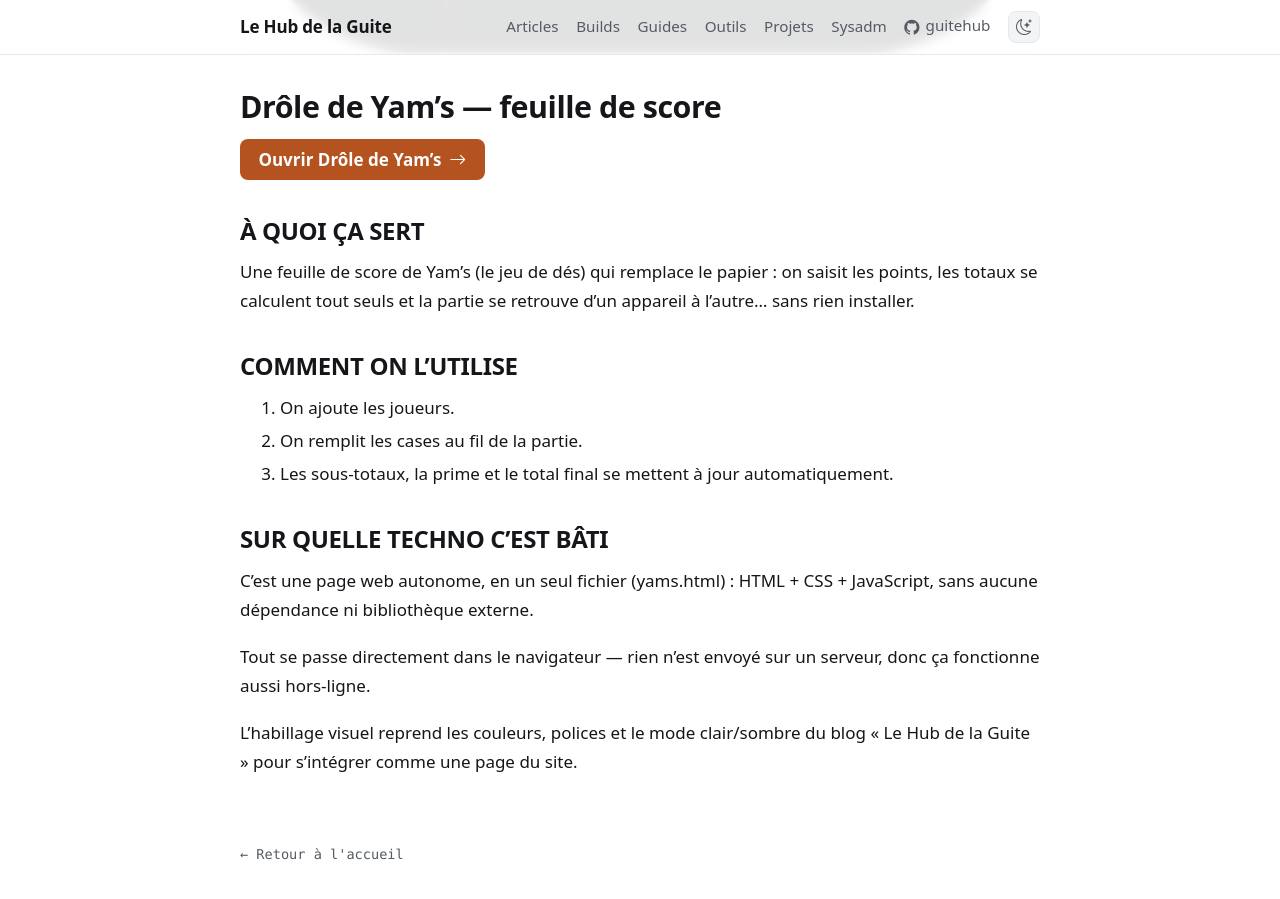
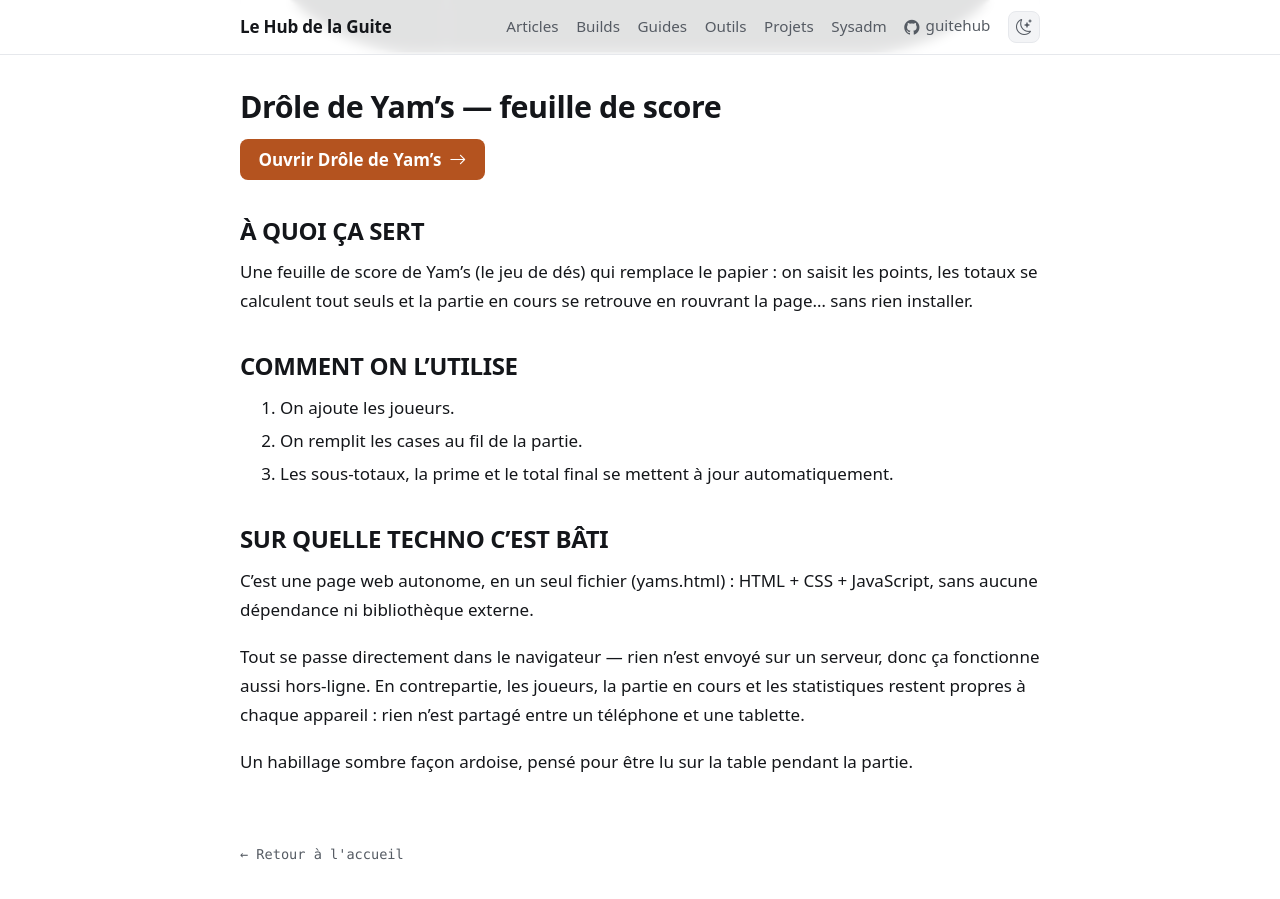
Before and after one commit to guitehub/guitehub.github.io, a Jekyll site: the page built from _posts/2026-09-07-yams.md, in a window 1280 px wide and 900 px high, scrolled down 965 px. Built offline with Jekyll 4.4.1, drawn with Linux system fonts in a browser that asks for light colours.

Commit message:
yams : article du blog, données propres à chaque appareil et habillage ardoise
Co-Authored-By: Claude Opus 5.5 <noreply@anthropic.com>

```diff
--- a/_posts/2026-09-07-yams.md
+++ b/_posts/2026-09-07-yams.md
@@ -22,7 +22,7 @@ image: "vignette-yams.ico"
 --------------
 Une feuille de score de Yam's (le jeu de dés) qui remplace le papier :
 on saisit les points, les totaux se calculent tout seuls et la partie
-se retrouve d'un appareil à l'autre… sans rien installer.
+en cours se retrouve en rouvrant la page… sans rien installer.
 
 COMMENT ON L'UTILISE
 --------------------
@@ -37,7 +37,9 @@ C'est une page web autonome, en un seul fichier (yams.html) :
 HTML + CSS + JavaScript, sans aucune dépendance ni bibliothèque externe.
 
 Tout se passe directement dans le navigateur — rien n'est envoyé sur un
-serveur, donc ça fonctionne aussi hors-ligne.
+serveur, donc ça fonctionne aussi hors-ligne. En contrepartie, les joueurs,
+la partie en cours et les statistiques restent propres à chaque appareil :
+rien n'est partagé entre un téléphone et une tablette.
 
-L'habillage visuel reprend les couleurs, polices et le mode clair/sombre du
-blog « Le Hub de la Guite » pour s'intégrer comme une page du site.
+Un habillage sombre façon ardoise, pensé pour être lu sur la table pendant
+la partie.
```
